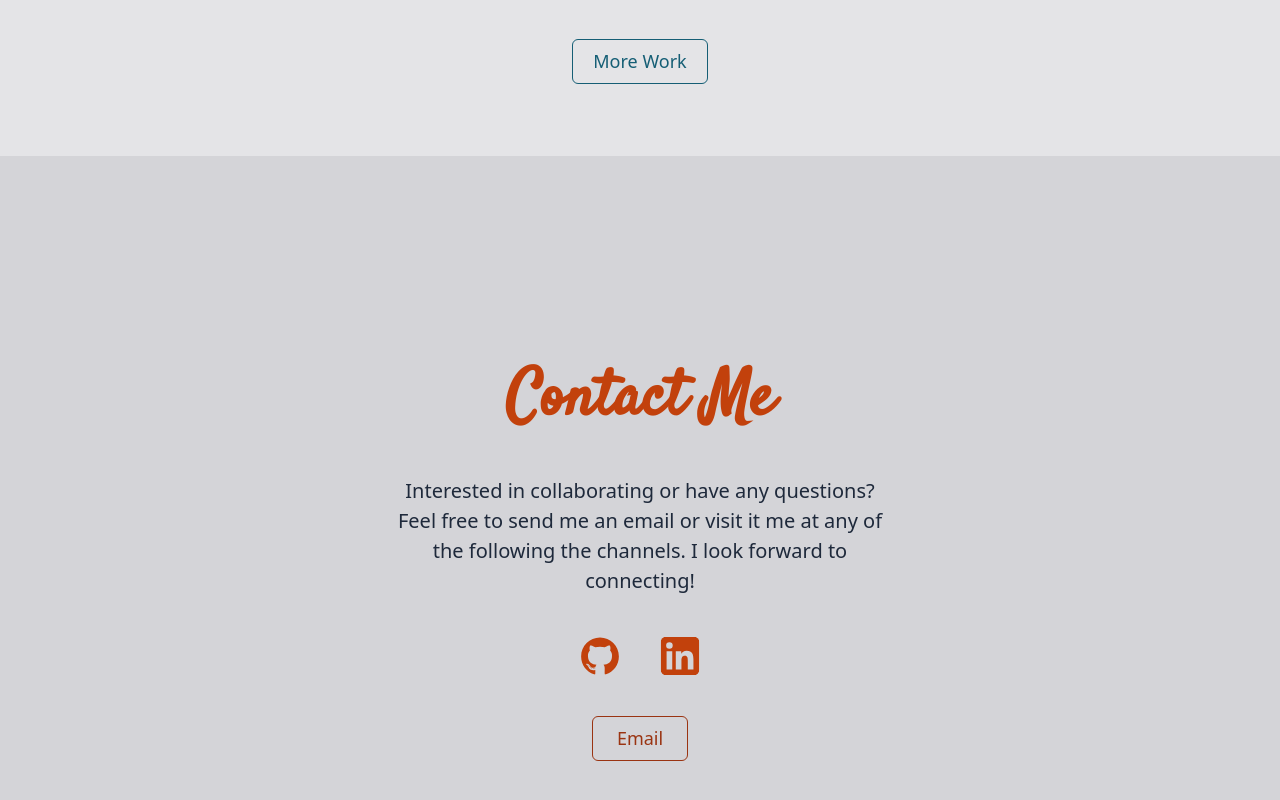
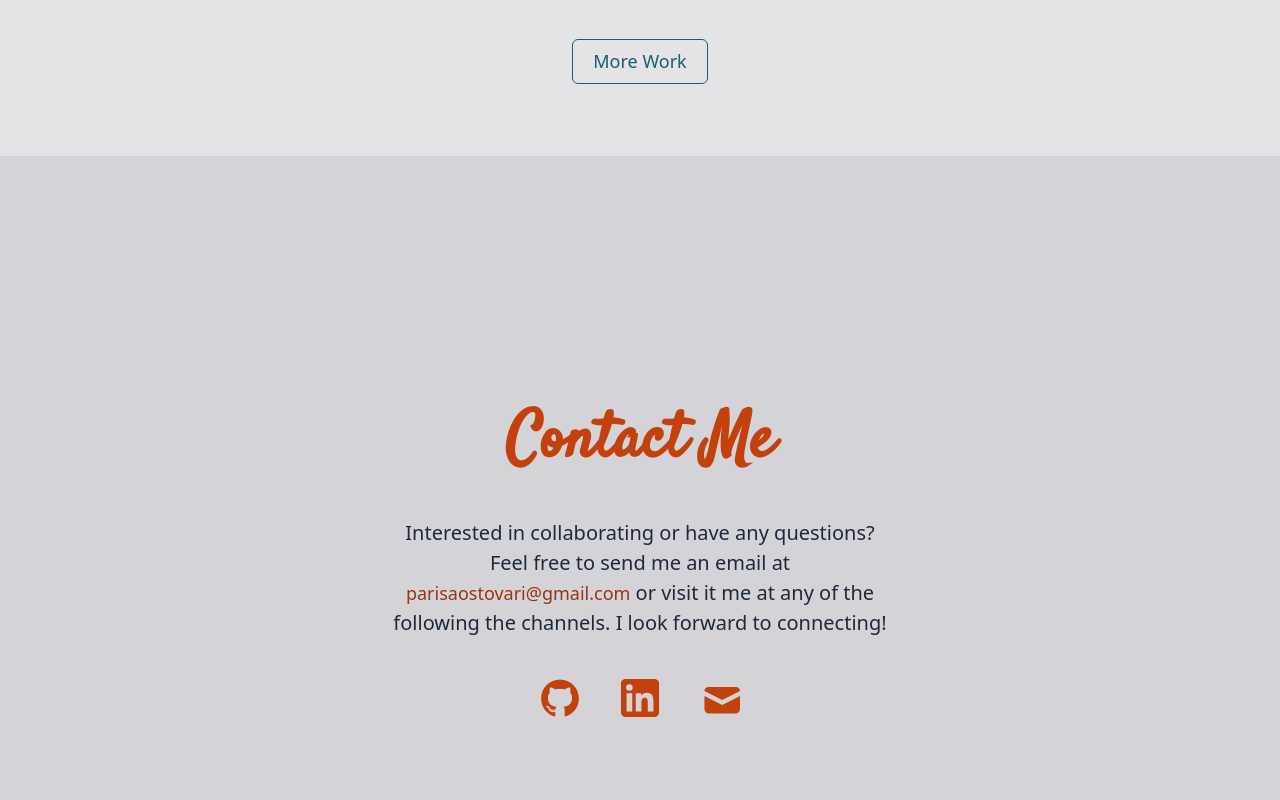
Before and after one commit to parisa-ostovari/Parisa-React-Portfolio, a React (Create React App) app: page / in a window 1280 px wide. Shown: the part 3302-4102 px from the top of the page. Built offline with nearby package versions, Linux system fonts and the light colour scheme.

Commit message:
contact page - email edit

```diff
--- a/src/components/Contact.js
+++ b/src/components/Contact.js
@@ -1,12 +1,14 @@
 import React from 'react';
 
-export default function Contact() {
+function Contact() {
   return (
     <div id="contact" className="bg-zinc-300 bg-auto bg-fixed bg-center bg-no-repeat flex md:w-screen">
       <div className="flex w-screen h-96 m-auto w-3/4 md:h-screen md:w-screen md:max-w-screen-2xl">
         <div className="m-auto md:w-2/5 text-center text-slate-800">
           <h2 className="text-4xl md:text-6xl font-bold pb-4 font-satisfy text-orange-700 "> Contact Me </h2>
-          <p className="mt-3 text-sm md:text-xl"> Interested in collaborating or have any questions? Feel free to send me an email or visit it me at any of the following the channels. I look forward to connecting! </p>
+          <p className="mt-3 text-sm md:text-xl"> Interested in collaborating or have any questions? Feel free to send me an email at <a href="mailto:parisaostovari@gmail.com"><button
+            className="text-md md:text-lg text-orange-800 hover:text-cyan-800 transition transform duration-300"> parisaostovari@gmail.com </button>
+          </a> or visit it me at any of the following the channels. I look forward to connecting! </p>
           <div className="flex justify-center pt-10 space-x-10">
             <a target="_blank" rel="noreferrer" href="https://github.com/parisa-ostovari"><svg
               className="h-8 w-8 md:h-10 md:w-10 hover:stroke-cyan-800 hover:fill-cyan-800 rounded-full duration-300 fill-orange-700"
@@ -31,15 +33,17 @@ export default function Contact() {
                 <desc> LinkedIn </desc>
               </path>
             </svg></a>
+            <a href="mailto:parisaostovari@gmail.com"><svg className="h-8 w-8 md:h-10 md:w-10 content-center hover:stroke-cyan-800 hover:fill-cyan-800 rounded-lg duration-200 fill-orange-700"
+              viewBox="0 0 18 18">
+              <path d="M2.003 5.884L10 9.882l7.997-3.998A2 2 0 0016 4H4a2 2 0 00-1.997 1.884z" />
+              <path d="M18 8.118l-8 4-8-4V14a2 2 0 002 2h12a2 2 0 002-2V8.118z" />
+            </svg>
+            </a>
           </div>
-          <a href="mailto:parisaostovari@gmail.com"><button
-            className="p-2 px-6 mt-10 border rounded-md text-md md:text-lg border-orange-800 text-orange-800 hover:border-cyan-800 hover:text-cyan-800 transition transform hover:scale-110 duration-700">
-            Email </button>
-          </a>
-
-
         </div>
       </div>
     </div>
   );
 }
+
+export default Contact
```
Lines whose indentation alone changed are shown as unchanged.
